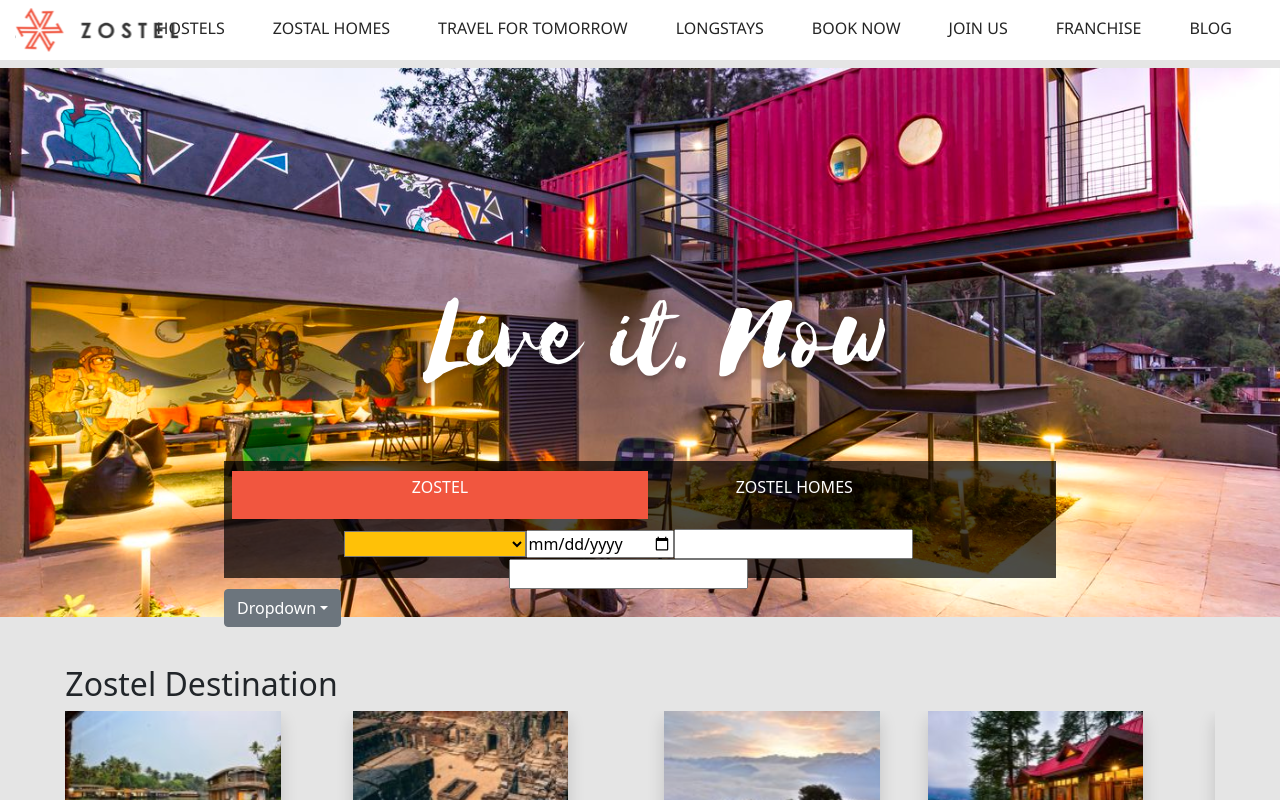
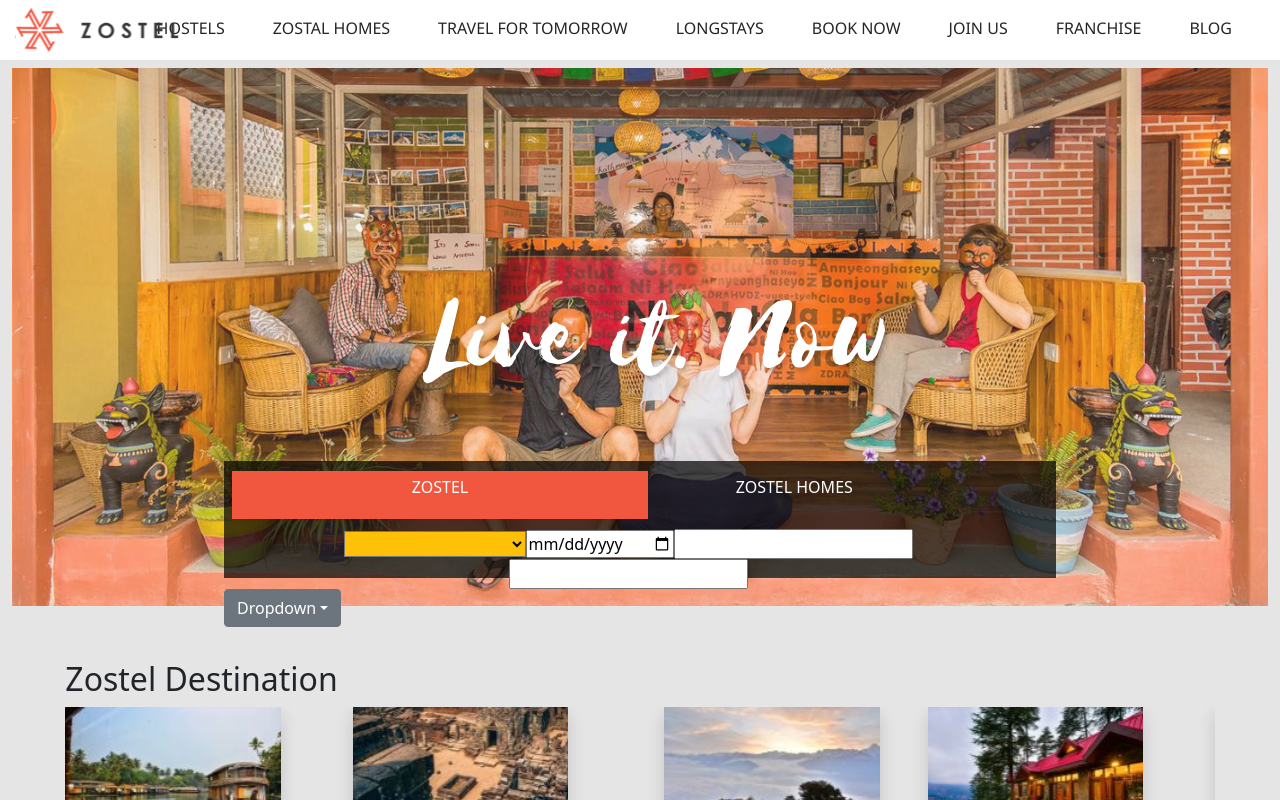
Before and after one commit to Syammed2429/zostel-clone, a React (Create React App) app: page / in a window 1280 px wide. Shown: the top 800 px of the page. Built offline with nearby package versions, Linux system fonts and the light colour scheme.

Commit message:
added fade effect to the cover images

```diff
--- a/src/components/Home/CoverPage/CoverPage.jsx
+++ b/src/components/Home/CoverPage/CoverPage.jsx
@@ -6,6 +6,7 @@
 import landingPic3 from '../../../assets/images/landingpage3.svg'
 import landingPic4 from '../../../assets/images/landingpage4.svg'
 import landingPic5 from '../../../assets/images/landingpage5.svg'
+import { SlideShow } from './SlideShow';
 
 
 
@@ -33,7 +34,7 @@
 const CoverPage = () => {
     return (
         < div className="img-fluid">
-            <ImageGallery
+            {/* <ImageGallery
                 slideDuration={1000}
                 swipingTransitionDuration={1}
                 slideInterval={4000}
@@ -42,12 +43,12 @@
                 autoPlay={true}
                 showNav={false}
                 items={images}
-                infinite={true} />
+                infinite={true} /> */}
 
             {/* <div className=" text-center live-it-now" > */}
+            {/* </div> */}
+            <SlideShow />
             <h1 className="live-it-now">Live it. Now</h1>
-            {/* </div> */}
-
         </div >
     )
 }
--- /dev/null
+++ b/src/components/Home/CoverPage/SlideShow.jsx
@@ -0,0 +1,51 @@
+import React from 'react'
+import Slider from "react-slick";
+
+import landingPic1 from '../../../assets/images/Landing_Page_Photo1.svg'
+import landingPic2 from '../../../assets/images/landingpage2.svg'
+import landingPic3 from '../../../assets/images/landingpage3.svg'
+import landingPic4 from '../../../assets/images/landingpage4.svg'
+import landingPic5 from '../../../assets/images/landingpage5.svg'
+
+
+
+
+const SlideShow = () => {
+    const settings = {
+        dots: false,
+        fade: true,
+        infinite: true,
+        speed: 500,
+        slidesToShow: 1,
+        slidesToScroll: 1,
+        autoplay: true,
+        arrows: false,
+        pauseOnHover: false,
+    };
+
+    return (
+        <div >
+            <div className="container-fluid img-fluid w-100">
+                <Slider {...settings}>
+                    <div>
+                        <img className=" w-100" src={landingPic1} alt="landingPic1" />
+                    </div>
+                    <div>
+                        <img className=" w-100" src={landingPic2} alt="landingPic2" />
+                    </div>
+                    <div>
+                        <img className=" w-100" src={landingPic3} alt="landingPic3" />
+                    </div>
+                    <div>
+                        <img className=" w-100" src={landingPic4} alt="landingPic4" />
+                    </div>
+                    <div>
+                        <img className=" w-100" src={landingPic5} alt="landingPic5" />
+                    </div>
+                </Slider>
+            </div>
+        </div>
+    )
+}
+
+export { SlideShow }
```
